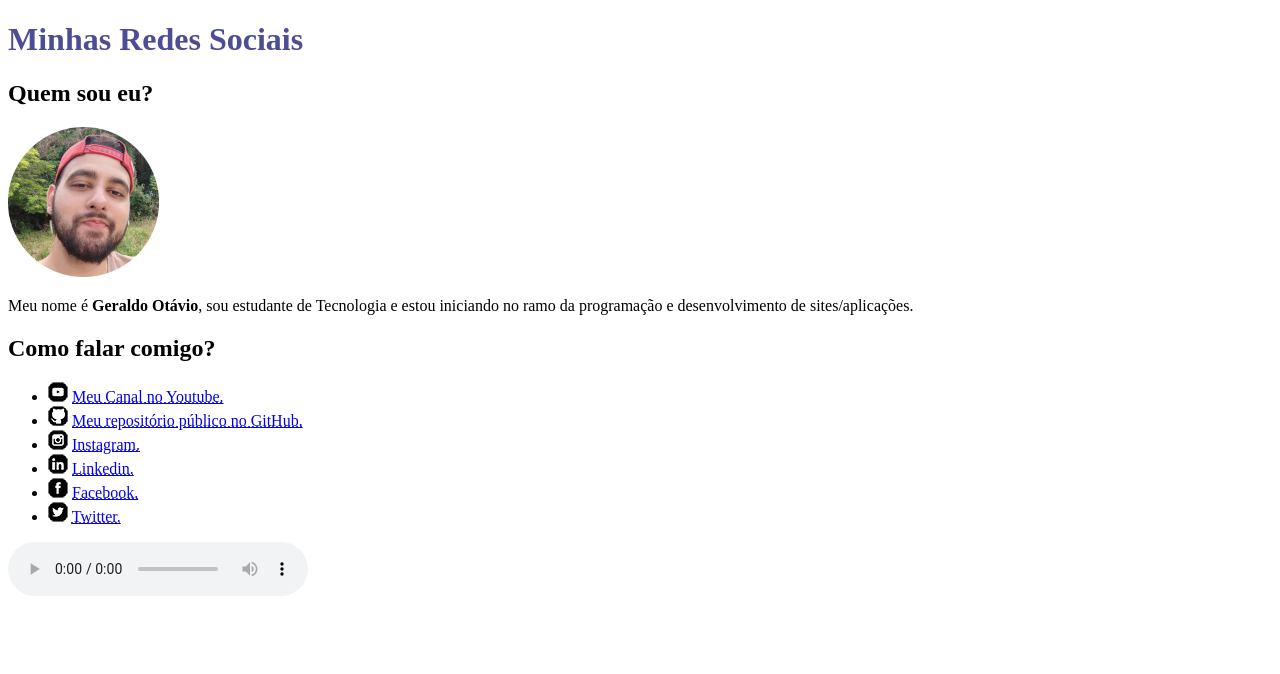
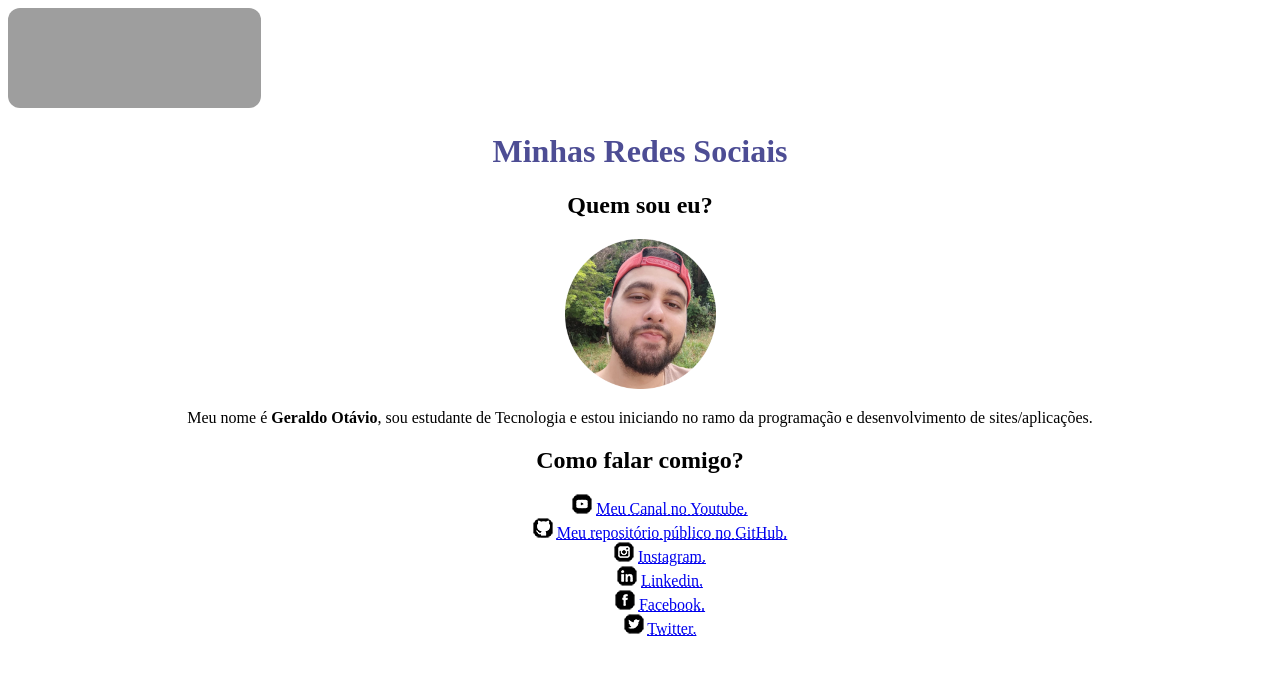
Before and after one commit to geraldootavio/minhas-redes-sociais, a plain HTML site: page index.html in a window 1280 px wide. Drawn offline with Linux system fonts and the light colour scheme; grey boxes are pictures that could not be loaded.

Commit message:
newUpdate
adicionei musica spotify

```diff
--- a/index.html
+++ b/index.html
@@ -6,8 +6,20 @@
     <meta name="viewport" content="width=device-width, initial-scale=1.0">
     <link rel="shortcut icon" href="imagens/favicon.ico" type="image/x-icon">
     <title>Social</title>
+    <style>
+        body{
+            text-align:center;
+
+        }
+        div{
+            text-align:left;
+
+        }
+    </style>
 </head>
 <body>
+    <div><iframe style="border-radius:12px" src="https://open.spotify.com/embed/track/1y6dEjheBdnopNo0xDXJ9P?utm_source=generator" width="20%" height="100" frameBorder="0" allowfullscreen="" allow="autoplay; clipboard-write; encrypted-media; fullscreen; picture-in-picture" loading="lazy"></iframe></div>
+
     <h1 style="color:  rgba(2, 2, 103, 0.703);">Minhas Redes Sociais</h1>
     <h2>Quem sou eu?</h2>
     <img src="imagens/eumesmo.png" alt="gerah">
@@ -15,16 +27,22 @@
     <h2>Como falar comigo?</h2>
 
     <ul>
-        <li><img src="imagens/icone-youtube.png" alt="ytb">  <a href="https://www.youtube.com/channel/UCrrVfA9YmsEo_QrtJL-URoQ" target="_blank" rel="external"><abbr title="use a tag <a>">Meu Canal no Youtube.</abbr></a></li>
-         <li><img src="imagens/icone-github.png" alt="github">  <a href="https://github.com/geraldootavio" target="_blank" rel="external"><abbr title="use a tag <a>">Meu repositório público no GitHub.</abbr></a></li>
-        <li><img src="imagens/icone-instagram.png" alt="instagram">  <a href="https://www.instagram.com/gerah.figueiredo97/" target="_blank" rel="external"><abbr title="use a tag <a>">Instagram.</abbr></a></li>
-        <li><img src="imagens/icone-linkedin.png" alt="linkedin">  <a href="https://www.linkedin.com/in/geraldo-ot%C3%A1vio-figueiredo-a6b2ba239/" target="_blank" rel="external"><abbr title="use a tag <a>">Linkedin.</abbr></a></li>
-        <li><img src="imagens/icone-facebook.png" alt="facebook">  <a href="https://www.facebook.com/gerah.figueiredo" target="_blank" rel="external"><abbr title="use a tag <a>">Facebook.</abbr></a></li>
-         <li><img src="imagens/icone-twitter.png" alt="twitter">  <a href="https://twitter.com/gerah_lol" target="_blank" rel="external"><abbr title="use a tag <a>">Twitter.</abbr></a></li>
+        <img src="imagens/icone-youtube.png" alt="ytb">  <a href="https://www.youtube.com/channel/UCrrVfA9YmsEo_QrtJL-URoQ" target="_blank" rel="external"><abbr title="use a tag <a>">Meu Canal no Youtube.</abbr></a>
+        <br>
+         <img src="imagens/icone-github.png" alt="github">  <a href="https://github.com/geraldootavio" target="_blank" rel="external"><abbr title="use a tag <a>">Meu repositório público no GitHub.</abbr></a>
+         <br>
+        <img src="imagens/icone-instagram.png" alt="instagram">  <a href="https://www.instagram.com/gerah.figueiredo97/" target="_blank" rel="external"><abbr title="use a tag <a>">Instagram.</abbr>
+        </a>
+        <br>
+        <img src="imagens/icone-linkedin.png" alt="linkedin">  <a href="https://www.linkedin.com/in/geraldo-ot%C3%A1vio-figueiredo-a6b2ba239/" target="_blank" rel="external"><abbr title="use a tag
+        <a>">Linkedin.</abbr></a>
+        <br>
+        <img src="imagens/icone-facebook.png" alt="facebook">  <a href="https://www.facebook.com/gerah.figueiredo" target="_blank" rel="external"><abbr title="use a tag <a>">Facebook.</abbr></a>
+        <br>
+         <img src="imagens/icone-twitter.png" alt="twitter">  <a href="https://twitter.com/gerah_lol" target="_blank" rel="external"><abbr title="use a tag <a>">Twitter.</abbr></a>
+         <br>
     </ul>
-    <audio preload="auto" autoplay controls>
-        <source src="midia/marooned.mp3" type="audio/mpeg">
-    </audio>
+
 
 
 
```
